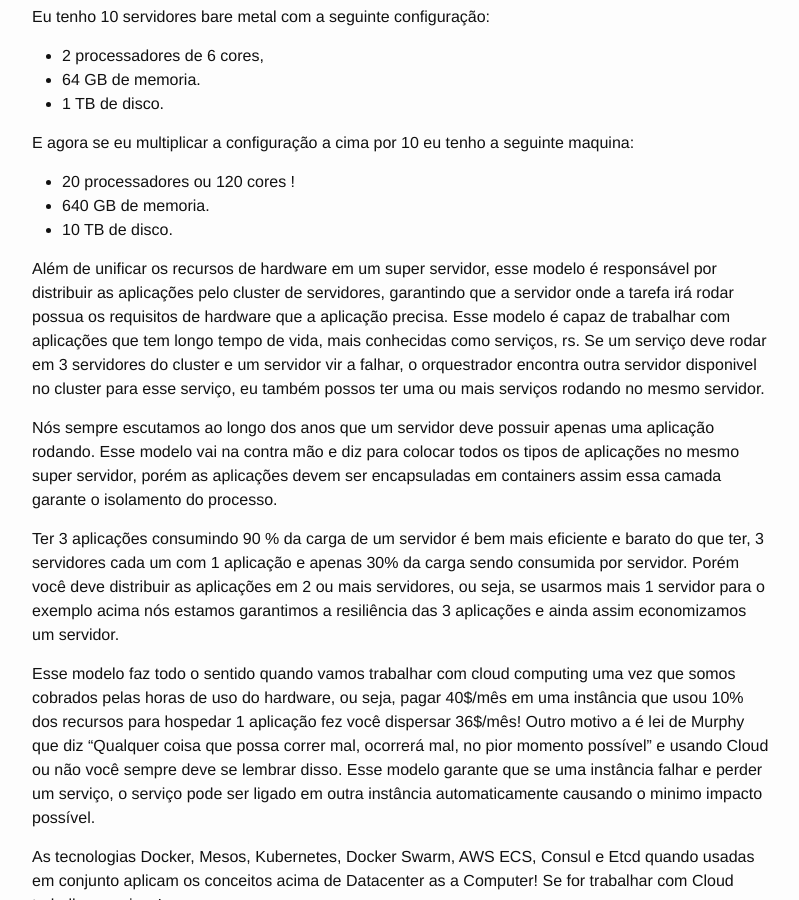
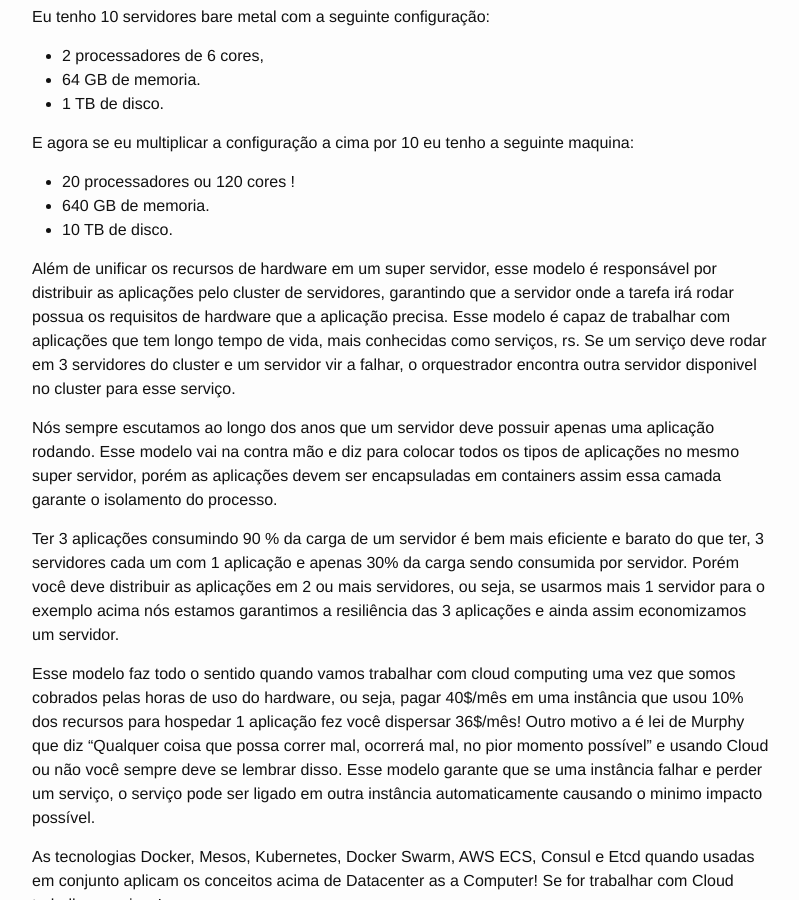
Before and after one commit to rodrigodelmonte/rodrigodelmonte.github.io, a Jekyll site: the page built from _posts/2016-01-09-datacenter_as_a_computer.markdown, in a window 1280 px wide and 900 px high, scrolled down 402 px. Shown: the whole window, without its empty margins (238-1037 px from the left). Built offline with Jekyll 4.4.1, drawn with Linux system fonts in a browser that asks for light colours.

Commit message:
Fix post Datacenter as a Computer

```diff
--- a/_posts/2016-01-09-datacenter_as_a_computer.markdown
+++ b/_posts/2016-01-09-datacenter_as_a_computer.markdown
@@ -23,7 +23,7 @@ E agora se eu multiplicar a configuração a cima por 10 eu tenho a seguinte maq
 * 640 GB de memoria.
 * 10 TB de disco.
 
-Além de unificar os recursos de hardware em um super servidor, esse modelo é responsável por distribuir as aplicações pelo cluster de servidores, garantindo que a servidor onde a tarefa irá rodar possua os requisitos de hardware que a aplicação precisa. Esse modelo é capaz de trabalhar com aplicações que tem longo tempo de vida, mais conhecidas como serviços, rs. Se um serviço deve rodar em 3 servidores do cluster e um servidor vir a falhar, o orquestrador encontra outra servidor disponivel no cluster para esse serviço, eu também possos ter uma ou mais serviços rodando no mesmo servidor.
+Além de unificar os recursos de hardware em um super servidor, esse modelo é responsável por distribuir as aplicações pelo cluster de servidores, garantindo que a servidor onde a tarefa irá rodar possua os requisitos de hardware que a aplicação precisa. Esse modelo é capaz de trabalhar com aplicações que tem longo tempo de vida, mais conhecidas como serviços, rs. Se um serviço deve rodar em 3 servidores do cluster e um servidor vir a falhar, o orquestrador encontra outra servidor disponivel no cluster para esse serviço.
 
 Nós sempre escutamos ao longo dos anos que um servidor deve possuir apenas uma aplicação rodando. Esse modelo vai na contra mão e diz para colocar todos os tipos de aplicações no mesmo super servidor, porém as aplicações devem ser encapsuladas em containers assim essa camada garante o isolamento do processo.
 
```
